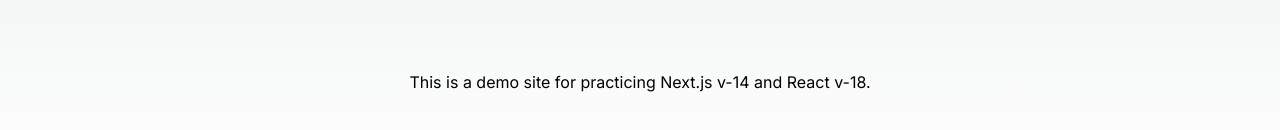
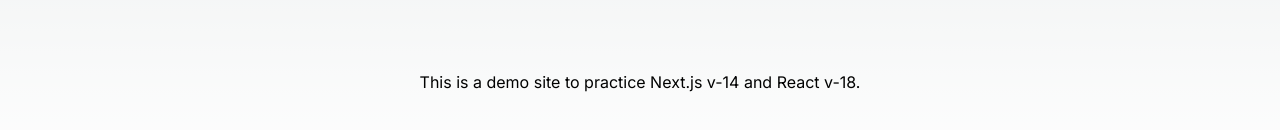
Before and after one commit to inoshun/next-14-practice, a Next.js app: page / in a window 1280 px wide. Shown: the part 610-740 px from the top of the page. Built offline with nearby package versions, Linux system fonts and the light colour scheme.

Commit message:
Fix top page description 'for practicing' to 'to practice'

```diff
--- a/app/page.tsx
+++ b/app/page.tsx
@@ -2,7 +2,7 @@
   return (
     <main className='flex min-h-screen flex-col items-center justify-between p-24'>
       <h1>Next.js version 14 Practice App</h1>
-      <p>This is a demo site for practicing Next.js v-14 and React v-18.</p>
+      <p>This is a demo site to practice Next.js v-14 and React v-18.</p>
     </main>
   )
 }
```
